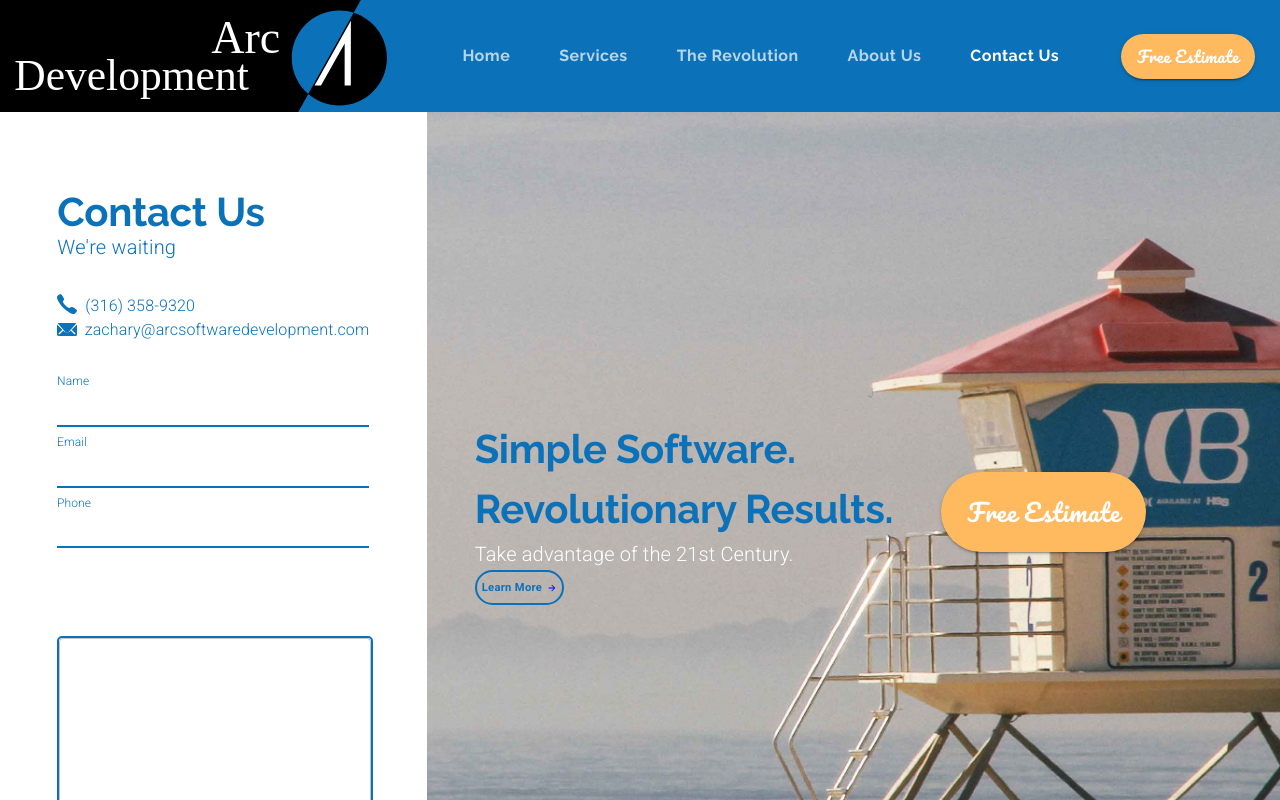
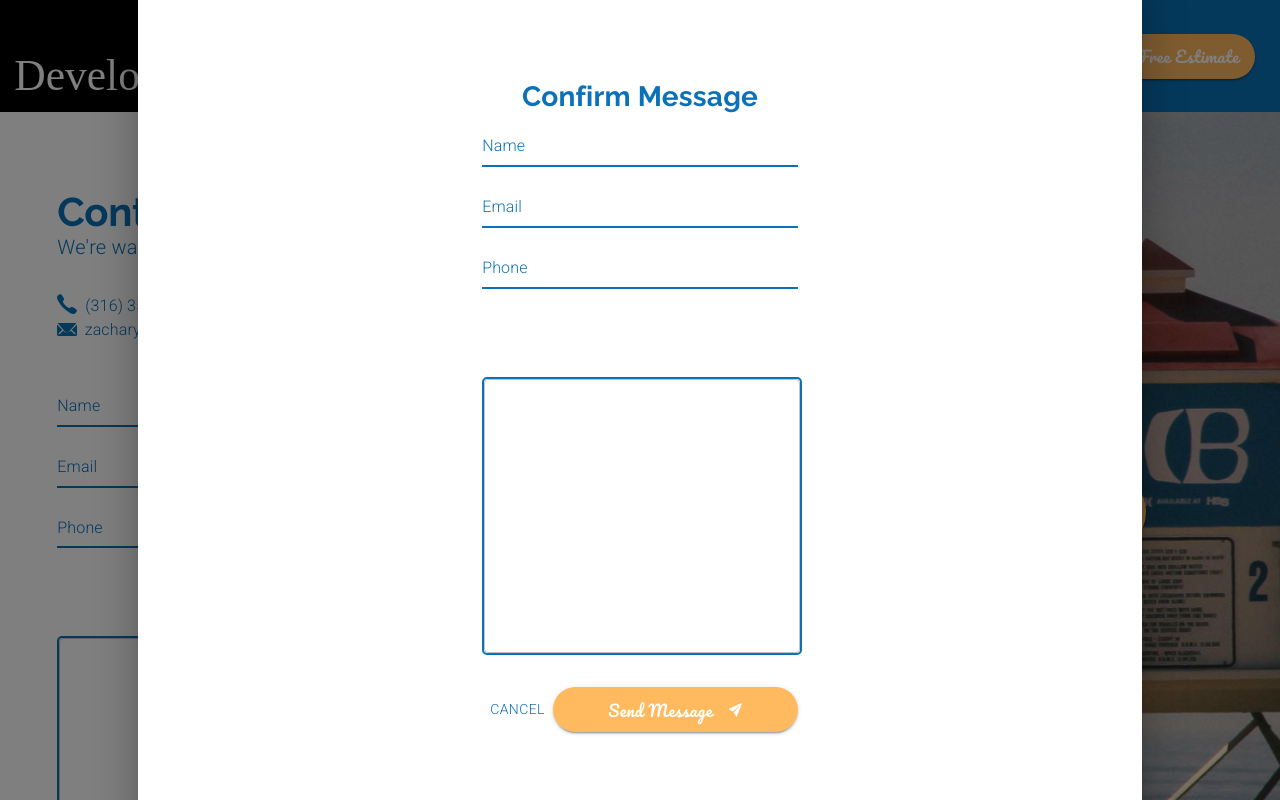
Before and after one commit to fawadbashir/arc-development, a React (Create React App) app: page /contact in a window 1280 px wide. Shown: the top 800 px of the page. Built offline with nearby package versions, Linux system fonts and the light colour scheme.

Commit message:
Contact page is done

```diff
--- a/src/components/Contact.js
+++ b/src/components/Contact.js
@@ -4,6 +4,8 @@
 import useMediaQuery from '@material-ui/core/useMediaQuery'
 import Typography from '@material-ui/core/Typography'
 import TextField from '@material-ui/core/TextField'
+import Dialog from '@material-ui/core/Dialog'
+import DialogContent from '@material-ui/core/DialogContent'
 import Button from '@material-ui/core/Button'
 import ArrowButton from './ui/ArrowButton'
 
@@ -75,18 +77,69 @@
 			backgroundColor: theme.palette.secondary.light,
 		},
 	},
+	dialogContainer: {
+		padding: '5em 20em',
+
+		[theme.breakpoints.down('md')]: {
+			padding: '5em 15em',
+		},
+		[theme.breakpoints.down('sm')]: {
+			padding: '5em 0em',
+		},
+		[theme.breakpoints.down('xs')]: {
+			padding: '1em 0em',
+		},
+	},
 }))
 
 const Contact = () => {
-	const [name, setName] = useState('')
-	const [email, setEmail] = useState('')
-	const [phone, setPhone] = useState('')
-	const [message, setMessage] = useState('')
-
 	const classes = useStyles()
 	const theme = useTheme()
 	const matchesMD = useMediaQuery(theme.breakpoints.down('md'))
 	const matchesSM = useMediaQuery(theme.breakpoints.down('sm'))
+	const matchesXS = useMediaQuery(theme.breakpoints.down('xs'))
+	const [name, setName] = useState('')
+	const [email, setEmail] = useState('')
+	const [emailHelper, setEmailHelper] = useState('')
+	const [phone, setPhone] = useState('')
+	const [phoneHelper, setPhoneHelper] = useState('')
+	const [message, setMessage] = useState('')
+
+	const [open, setOpen] = useState(true)
+
+	const onChange = (e) => {
+		let valid
+		switch (e.target.name) {
+			case 'email':
+				setEmail(e.target.value)
+				valid = /^\w+([.-]?\w+)*@\w+([.-]?\w+)*(\.\w{2,3})+$/.test(
+					e.target.value
+				)
+
+				if (!valid) {
+					setEmailHelper('invalid Email')
+				} else {
+					setEmailHelper('')
+				}
+
+				break
+			case 'phone':
+				setPhone(e.target.value)
+				valid = /^\(?([0-9]{3})\)?[-. ]?([0-9]{3})[-. ]?([0-9]{4})$/.test(
+					e.target.value
+				)
+
+				if (!valid) {
+					setPhoneHelper('invalid Phone')
+				} else {
+					setPhoneHelper('')
+				}
+				break
+
+			default:
+				break
+		}
+	}
 
 	return (
 		<Grid container>
@@ -139,7 +192,7 @@
 								<Typography
 									variant='body1'
 									component={Link}
-									to='/'
+									to='tel:3163589320'
 									paragraph
 									style={{
 										color: 'rgb(11, 114, 185)',
@@ -164,7 +217,7 @@
 								<Typography
 									variant='body1'
 									component={Link}
-									to='zachary@arcsoftwaredevelopment.com'
+									to='mailto:zachary@arcsoftwaredevelopment.com'
 									paragraph
 									style={{
 										color: 'rgb(11, 114, 185)',
@@ -181,7 +234,7 @@
 							item
 							container
 							direction='column'
-							style={{ maxWidth: '20em' }}
+							style={{ maxWidth: matchesXS ? '100%' : '20em' }}
 						>
 							<Grid item style={{ marginBottom: '0.5em' }}>
 								<TextField
@@ -189,34 +242,33 @@
 									variant='standard'
 									label='Name'
 									color='primary'
-									id='name'
+									name='name'
 									value={name}
 									onChange={(e) => setName(e.target.value)}
-									InputLabelProps={{ shrink: true }}
 								/>
 							</Grid>
 							<Grid item style={{ marginBottom: '0.5em' }}>
 								<TextField
 									fullWidth
-									color='primary'
 									variant='standard'
 									label='Email'
-									id='email'
+									name='email'
+									error={emailHelper.length !== 0}
+									helperText={emailHelper}
 									value={email}
-									onChange={(e) => setEmail(e.target.value)}
-									InputLabelProps={{ shrink: true }}
+									onChange={onChange}
 								/>
 							</Grid>
 							<Grid item style={{ marginBottom: '0.5em' }}>
 								<TextField
-									color='primary'
 									variant='standard'
 									label='Phone'
-									id='phone'
+									name='phone'
+									error={phoneHelper.length !== 0}
+									helperText={phoneHelper}
 									fullWidth
 									value={phone}
-									onChange={(e) => setPhone(e.target.value)}
-									InputLabelProps={{ shrink: true }}
+									onChange={onChange}
 								/>
 							</Grid>
 						</Grid>
@@ -228,7 +280,7 @@
 								multiline
 								variant='outlined'
 								rows={10}
-								id='message'
+								name='message'
 								value={message}
 								onChange={(e) => setMessage(e.target.value)}
 							/>
@@ -237,7 +289,15 @@
 							<Button
 								variant='contained'
 								className={classes.sendButton}
-								disableElevation
+								disabled={
+									name.length === 0 ||
+									message.length === 0 ||
+									email.length === 0 ||
+									phone.length === 0 ||
+									emailHelper.length !== 0 ||
+									phoneHelper.length !== 0
+								}
+								onClick={() => setOpen(true)}
 							>
 								Send Message{' '}
 								<img
@@ -250,6 +310,103 @@
 					</Grid>
 				</Grid>
 			</Grid>
+			<Dialog
+				fullScreen={matchesSM}
+				open={open}
+				style={{ zIndex: 1302, position: 'fixed' }}
+				onClose={() => setOpen(false)}
+				PaperProps={{ classes: { root: classes.dialogContainer } }}
+			>
+				<DialogContent>
+					<Grid container direction='column' justify='center'>
+						<Grid item>
+							<Typography variant='h4' align='center'>
+								Confirm Message
+							</Typography>
+							<Grid item style={{ marginBottom: '0.5em' }}>
+								<TextField
+									fullWidth
+									variant='standard'
+									label='Name'
+									color='primary'
+									name='name'
+									value={name}
+									onChange={(e) => setName(e.target.value)}
+								/>
+							</Grid>
+							<Grid item style={{ marginBottom: '0.5em' }}>
+								<TextField
+									fullWidth
+									variant='standard'
+									label='Email'
+									name='email'
+									error={emailHelper.length !== 0}
+									helperText={emailHelper}
+									value={email}
+									onChange={onChange}
+								/>
+							</Grid>
+							<Grid item style={{ marginBottom: '0.5em' }}>
+								<TextField
+									variant='standard'
+									label='Phone'
+									name='phone'
+									error={phoneHelper.length !== 0}
+									helperText={phoneHelper}
+									fullWidth
+									value={phone}
+									onChange={onChange}
+								/>
+							</Grid>
+
+							<Grid item>
+								<TextField
+									fullWidth
+									InputProps={{ underline: 'false' }}
+									className={classes.message}
+									multiline
+									variant='outlined'
+									rows={10}
+									name='message'
+									value={message}
+									onChange={(e) => setMessage(e.target.value)}
+								/>
+							</Grid>
+							<Grid
+								item
+								container
+								alignItems='center'
+								style={{ marginTop: '2em' }}
+								justify='center'
+							>
+								<Grid item>
+									<Button
+										color='primary'
+										onClick={() => setOpen(false)}
+										style={{ fontWeight: 300 }}
+									>
+										Cancel
+									</Button>
+								</Grid>
+								<Grid item>
+									<Button
+										variant='contained'
+										className={classes.sendButton}
+										onClick={() => setOpen(true)}
+									>
+										Send Message{' '}
+										<img
+											src={airplane}
+											alt='paper airplane'
+											style={{ marginLeft: '1em', verticalAlign: 'middle' }}
+										/>
+									</Button>
+								</Grid>
+							</Grid>
+						</Grid>
+					</Grid>
+				</DialogContent>
+			</Dialog>
 			{/* //CallTo action */}
 			<Grid
 				item
```
